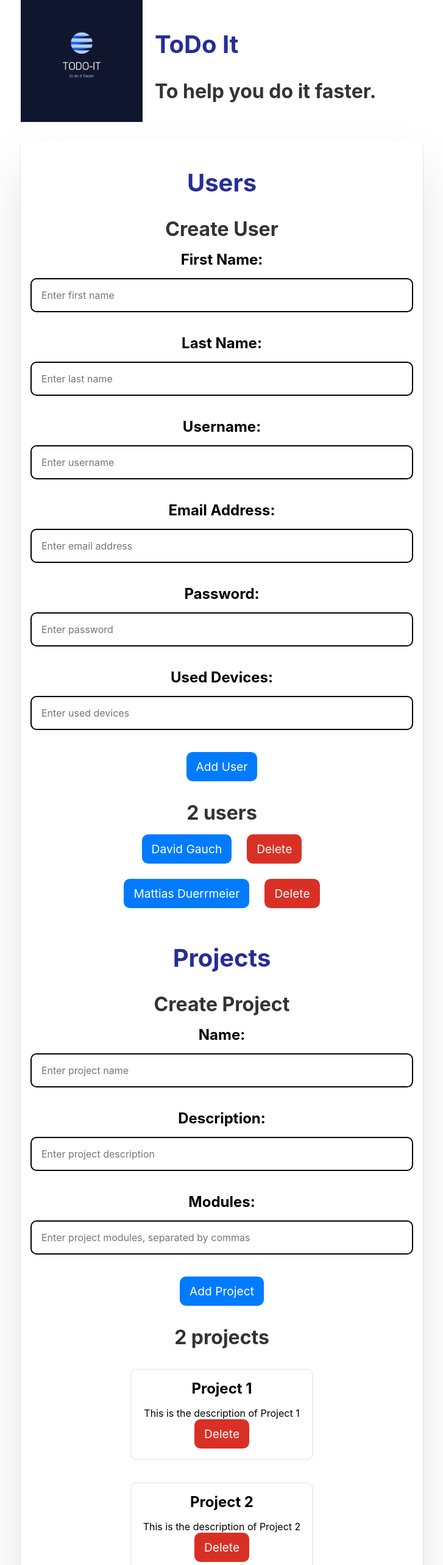
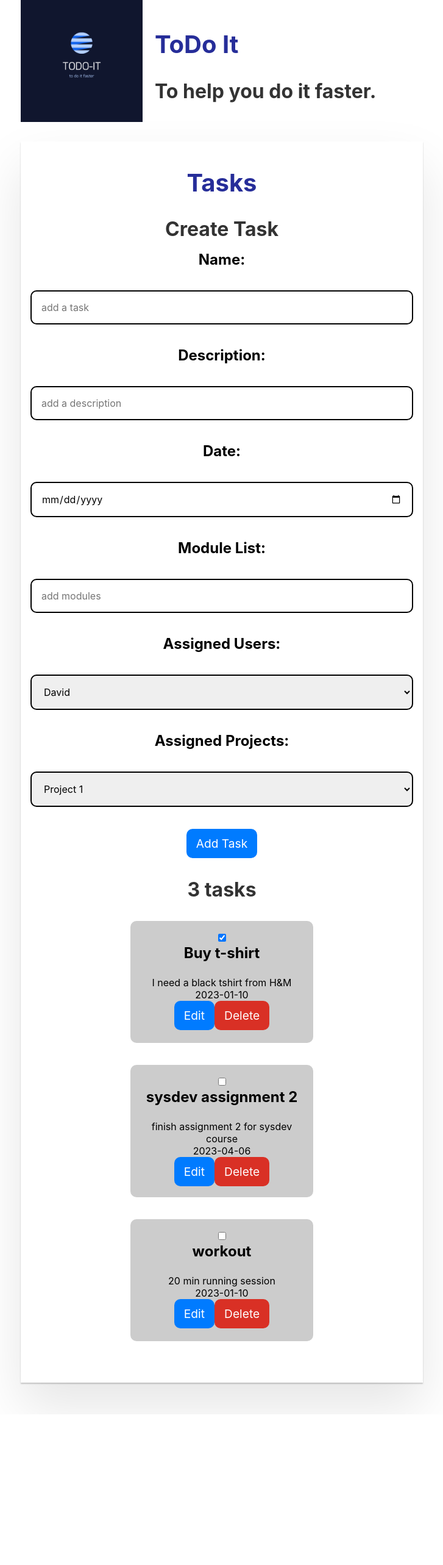
Before and after one commit to unifr-digits/todo-it, an Angular app in the folder angular-project/: page /app-task in a window 1280 px wide. Shown: the top 2566 px of the page at 61% size, without its empty margins (276-1003 px from the left). After the commit the page ends 2319 px from the top, so only its background shows below. Built offline with nearby package versions, Linux system fonts and the light colour scheme.

Commit message:
Add routing with routes for each component.
- redirect to app-task if empty

```diff
--- a/angular-project/src/app/app.component.html
+++ b/angular-project/src/app/app.component.html
@@ -7,8 +7,5 @@
 </nav>
 
 <div class="main">
-  <app-user></app-user>
-  <app-project></app-project>
-  <app-task></app-task>
-  <app-team></app-team>
+  <router-outlet></router-outlet>
 </div>
--- a/angular-project/src/app/app.module.ts
+++ b/angular-project/src/app/app.module.ts
@@ -2,6 +2,7 @@ import { NgModule } from '@angular/core';
 import { BrowserModule } from '@angular/platform-browser';
 
 import { FormsModule } from '@angular/forms';
+import { RouterModule } from '@angular/router';
 
 import { AppComponent } from './app.component';
 import { TaskComponent } from './tasks/task/task.component';
@@ -16,7 +17,16 @@ import { TeamService } from './teams/team.service';
 
 @NgModule({
   declarations: [AppComponent, TaskComponent, ProjectComponent, UserComponent, UserDetailComponent, TeamComponent],
-  imports: [BrowserModule, FormsModule],
+  imports: [
+    BrowserModule,
+    RouterModule.forRoot([
+      { path: 'app-user', component: UserComponent },
+      { path: 'app-team', component: TeamComponent },
+      { path: 'app-task', component: TaskComponent },
+      { path: 'app-project', component: ProjectComponent },
+      { path: '', redirectTo: '/app-task', pathMatch: 'full' },
+    ]), FormsModule,
+  ],
   providers: [TaskService, ProjectService, UserService, TeamService],
   bootstrap: [AppComponent],
 })
```
